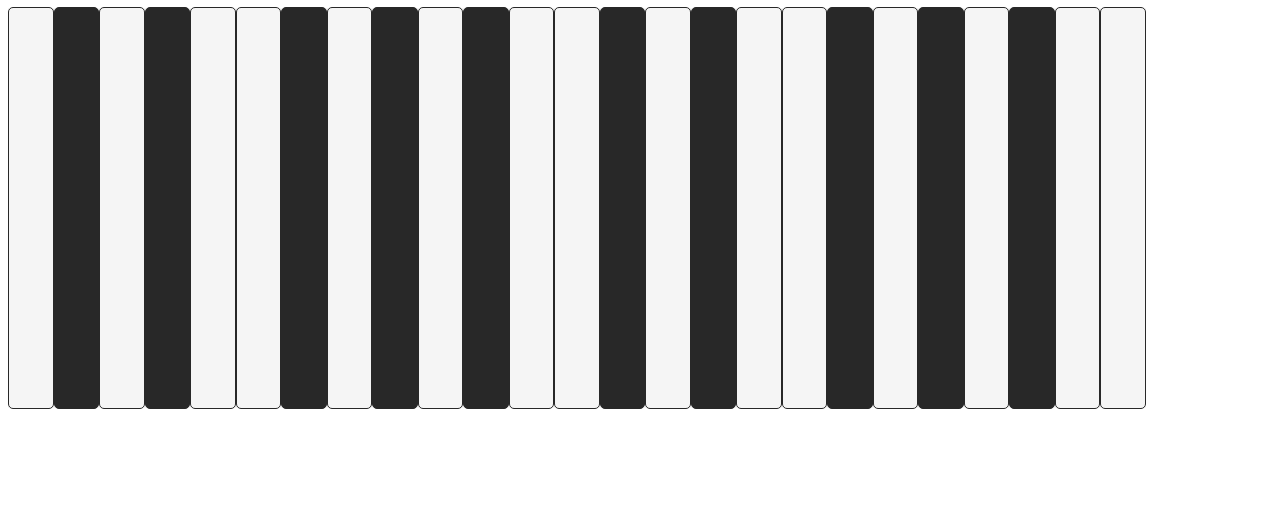
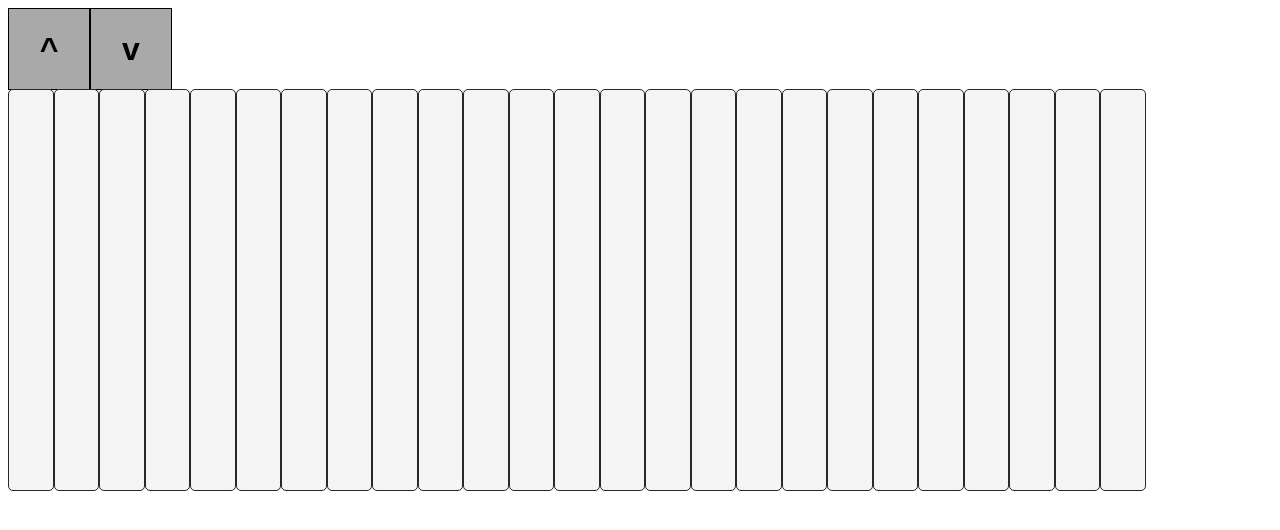
Before and after one commit to foundling/nullwerk, a Vue app: page / in a window 1280 px wide. Shown: the top 530 px of the page. Built offline with nearby package versions, Linux system fonts and the light colour scheme; the HTML template or start-up script is replaced by a standard one.

Commit message:
add Note class

```diff
--- a/src/App.vue
+++ b/src/App.vue
@@ -1,5 +1,8 @@
 <template>
-    <keyboard></keyboard>
+    <div>
+        <volume></volume>
+        <keyboard></keyboard>
+    </div>
 </template>
 
 <style>
@@ -7,9 +10,11 @@
 
 <script>
     import Keyboard from './components/Keyboard.vue';
+    import Volume from './components/Volume.vue';
     export default {
         components: {
-            Keyboard: Keyboard
+            Keyboard: Keyboard,
+            Volume: Volume
         }
     }
 </script>
--- a/src/components/Key.vue
+++ b/src/components/Key.vue
@@ -1,9 +1,7 @@
 <template>
-
-<div class="key" v-bind:class="color"
+<div class="key"
     v-on:mousedown="playNote"
     v-on:mouseup="stopNote"></div>
-
 </template>
 
 <style>
@@ -19,54 +17,16 @@
 </style>
 
 <script>
-    let midiDevices = [];
-    // WEB MIDI
-    if (navigator.requestMIDIAccess) {
-        navigator.requestMIDIAccess().then(function (midiInterface) {
 
-            const inputs = midiInterface.inputs.values();
-            let input = null;
-            for (input = inputs.next(); input && !input.done; input = inputs.next()) {
-                console.log('device', input);
-                midiDevices.push(input);
-            }
-            return midiDevices;
-        }).then(function(midiDevices) {
-            midiDevices[1].onmidimessage = function() {
-                console.log(arguments);
-            };
-        });
-    }
-
-
-    // WEB AUDIO
-    const AudioContext = window.AudioContext||window.webkitAudioContext;
-    const context = new AudioContext();
-    const triangle = context.createOscillator();
-    const square = context.createOscillator();
-    const masterGain = context.createGain();
-    masterGain.gain.value = 0;
-
-    triangle.frequency.value = 220;
-    triangle.type = 'triangle';
-    triangle.start();
-
-    square.frequency.value = 438;
-    square.type = 'square';
-    square.start();
-
-    /* connections */
-    triangle.connect(masterGain);
-    square.connect(masterGain);
-    masterGain.connect(context.destination);
+    import Note from './Note';
 
     export default {
-        props: ['index','color'],
+        props: ['note'],
         components:{
         },
         data: function (){
             return {
-                blackKeys: [1,3,6,8,10,13,15,18,20,22]
+
             };
         },
         computed: {
--- a/src/components/Keyboard.vue
+++ b/src/components/Keyboard.vue
@@ -1,33 +1,6 @@
 <template>
     <div class="keyboard">
-        <key color="white"></key>
-        <key color="black"></key>
-        <key color="white"></key>
-        <key color="black"></key>
-        <key color="white"></key>
-        <key color="white"></key>
-
-        <key color="black"></key>
-        <key color="white"></key>
-        <key color="black"></key>
-        <key color="white"></key>
-        <key color="black"></key>
-        <key color="white"></key>
-        <key color="white"></key>
-
-        <key color="black"></key>
-        <key color="white"></key>
-        <key color="black"></key>
-        <key color="white"></key>
-        <key color="white"></key>
-
-        <key color="black"></key>
-        <key color="white"></key>
-        <key color="black"></key>
-        <key color="white"></key>
-        <key color="black"></key>
-        <key color="white"></key>
-        <key color="white"></key>
+        <key v-for="index in 25" :index="index - 1" ></key>
     </div>
 </template>
 
@@ -43,24 +16,20 @@
     .key {
         border-radius: 5px;
     }
-
-    /* 2,4,7,9,11*/
-    .key:nth-child(){
-    }
-
 </style>
 
 <script>
     import Key from './Key';
+    import Note from './Note.js';
+    const note = new Note();
+
+    console.log(note);
     export default {
         components: {
             Key: Key
         },
         data: function() {
             return {
-                keys: [
-
-                ]
             };
         }
     };
--- /dev/null
+++ b/src/components/Note.js
@@ -0,0 +1,41 @@
+export default class Note {
+
+    constructor() {
+
+        const AudioContext = window.AudioContext || window.webkitAudioContext;
+        const context = new AudioContext();
+        const triangle = context.createOscillator();
+        const square = context.createOscillator();
+        const sine = context.createOscillator();
+        const masterGain = context.createGain();
+
+        triangle.frequency.value = 220;
+        triangle.type = 'triangle';
+        triangle.start();
+
+        square.frequency.value = 440;
+        square.type = 'square';
+        square.start();
+
+        sine.frequency.value = 440;
+        sine.frequency.type = 'sine';
+        sine.start();
+
+        masterGain.gain.value = 0;
+
+        triangle.connect(masterGain);
+        square.connect(masterGain);
+        masterGain.connect(context.destination);
+    }
+
+    changeFrequency() {
+        [square, sine, triange].forEach(function(wave) {
+            wave.frequency.value = newFrequency;
+
+        });
+    }
+    changeVolume(){
+        masterGain.gain.volume += offset;
+    }
+
+}
--- /dev/null
+++ b/src/components/Volume.vue
@@ -0,0 +1,54 @@
+<template>
+<div class="volume-controls">
+    <div class="volume-up"
+        @mousedown="adjustVolume(0.1)">
+        <h1>^</h1>
+    </div>
+
+    <div class="volume-down"
+        @mousedown="adjustVolume(-0.1)">
+        <h1>v</h1>
+    </div>
+</div>
+
+</template>
+
+<style>
+    .volume-controls {
+        display: flex;
+    }
+    .volume-up,
+    .volume-down {
+        display: flex;
+        align-items: center;
+        justify-content: center;
+        height: 80px;
+        width: 80px;
+        background: darkgray;
+        border: 1px solid black;
+        font-family: Arial;
+    }
+
+    h1 {
+        margin: 0;
+        padding: 0;
+    }
+</style>
+
+<script>
+
+    export default {
+        components:{
+        },
+        data: function (){
+            return {
+
+            };
+        },
+        computed: {
+        },
+        methods: {
+        },
+    };
+
+</script>
```
Also changed, not shown: src/components/Midi.vue (added, +20 -0 lines).
